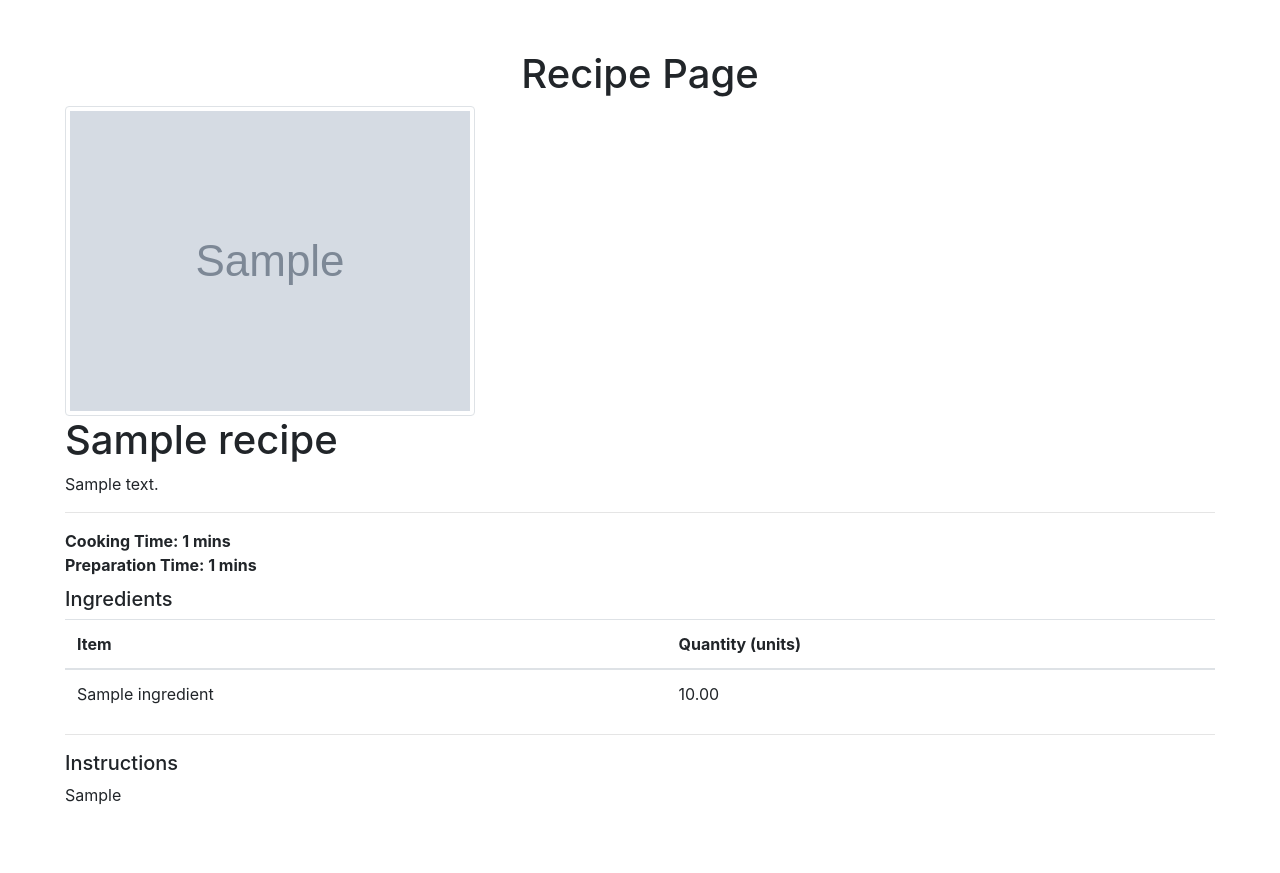
After one commit to raunaqness/dps_recipes, a Django app: page /recipe/00000000-0000-0000-0000-000000000001 in a window 1280 px wide. The commit adds this page. Run offline with Django 3.2, Linux system fonts and the light colour scheme; tables that the repository leaves empty hold one stand-in row (values such as "Sample post"); grey boxes marked "Sample" are stand-in pictures.

Commit message:
feat: Added page to view individual recipe

```diff
--- a/dps_recipes/urls.py
+++ b/dps_recipes/urls.py
@@ -16,10 +16,11 @@ Including another URLconf
 from django.contrib import admin
 from django.urls import path
 
-from recipes.views import create_recipe, get_all_recipes
+from recipes.views import create_recipe, get_all_recipes, get_recipe_by_id
 
 urlpatterns = [
     path('admin/', admin.site.urls),
-    path('recipes/<int:page>/', get_all_recipes, name="get_all_recipes"),
-    path('recipes/create/', create_recipe, name="create_recipe"),
+    path('recipe/<str:id>', get_recipe_by_id, name="get_recipe_by_id"),
+    path('recipes/<int:page>', get_all_recipes, name="get_all_recipes"),
+    path('recipes/create', create_recipe, name="create_recipe"),
 ]
--- a/recipes/templates/view_all_recipes.html
+++ b/recipes/templates/view_all_recipes.html
@@ -7,6 +7,7 @@
 
 {% if recipes %}
     {% for recipe in recipes %}
+        <a href="/recipe/{{recipe.id}}">
             <div class="card mb-3">
                 <img class="card-img-top" src="/{{recipe.image}}" alt="Card image cap"
                 style="height: 200px; object-fit: fill;">
@@ -17,6 +18,7 @@
                     <p class="card-text"><small class="text-muted">Cooking Time: {{recipe.cooking_time}} mins</small></p>
                 </div>
             </div>
+        </a>
     {% endfor %}
 {% else %}
     No recipes.
--- /dev/null
+++ b/recipes/templates/view_recipe.html
@@ -0,0 +1,62 @@
+{% extends 'base.html' %} {% block content %}
+{% load static %}
+
+<div class="title" style="text-align: center;">
+  <h1> Recipe Page </h1>
+</div>
+
+{% if recipe %}
+
+    <div class="container-fluid">
+        <div class="row">
+            <div class="col-md-12">
+                <img src="/{{recipe.image}}" class="img-thumbnail" alt="Responsive image">
+                <h1> {{recipe.title}} </h1>
+                <p>
+                    {{recipe.description}}
+                </p>
+                <hr/>
+                <div style="margin: 10px 0px;">
+                    <div><b>Cooking Time: {{recipe.cooking_time}} mins </b></div>
+                    <div><b>Preparation Time: {{recipe.preparation_time}} mins </b> </div>
+                </div>
+
+                <div>
+                    <h5>Ingredients</h5>
+
+                    <table class="table table-hover">
+                        <thead>
+                            <tr>
+                            <th scope="col">Item</th>
+                            <th scope="col">Quantity (units)</th>
+                            </tr>
+                        </thead>
+                        <tbody>
+                            {% for ingredient in recipe.ingredients.all%}
+                            <tr>
+                                <td>{{ingredient.name}}</td>
+                                <td>{{ingredient.quantity}}</td>
+                            </tr>
+                            {% endfor %}
+                        </tbody>
+                    </table>
+
+                </div>
+
+                <hr/>
+                <h5>Instructions</h5>
+                <p>
+                    {{recipe.instructions}}
+                </p>
+
+            </div>
+        </div>
+    </div>
+
+
+{% else %}
+    No recipe found.
+{% endif %}
+
+
+{% endblock %}
--- a/recipes/views.py
+++ b/recipes/views.py
@@ -73,3 +73,12 @@ def get_all_recipes(request, page: int):
             'recipes': recipes
         }
         return render(request, template_name="view_all_recipes.html", context=context)
+
+
+def get_recipe_by_id(request, id: int):
+    if request.method == "GET":
+        recipe = Recipe.objects.filter(id=id).first()
+        context = {
+            'recipe': recipe
+        }
+        return render(request, template_name="view_recipe.html", context=context)
```
Lines whose indentation alone changed are shown as unchanged.
